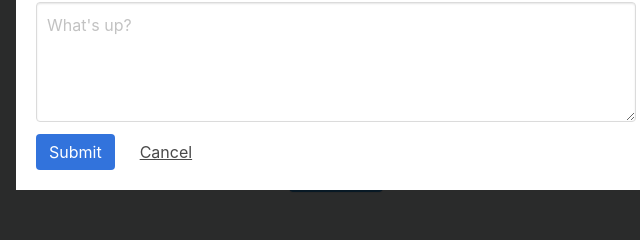
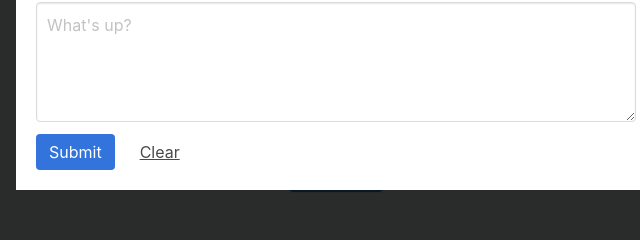
Before and after one commit to juliangerace/Luna-Labs, a plain HTML site: page index.html in a window 1280 px wide. Both pictures are taken after a click on the link "Let's Talk". Shown: the part 410-650 px from the top of the page, 304-944 px from the left. Drawn offline with nearby package versions, Linux system fonts and the light colour scheme; files that its build step writes are made by us from their sources.

Commit message:
change button text

```diff
--- a/index.html
+++ b/index.html
@@ -58,7 +58,7 @@
                                 <input type="submit" value="Submit" class="button is-link">
                             </div>
                             <div class="control">
-                                <input type="reset" value="Cancel" class="button is-text">
+                                <input type="reset" value="Clear" class="button is-text">
                             </div>
                         </div>
                     </form>
```
